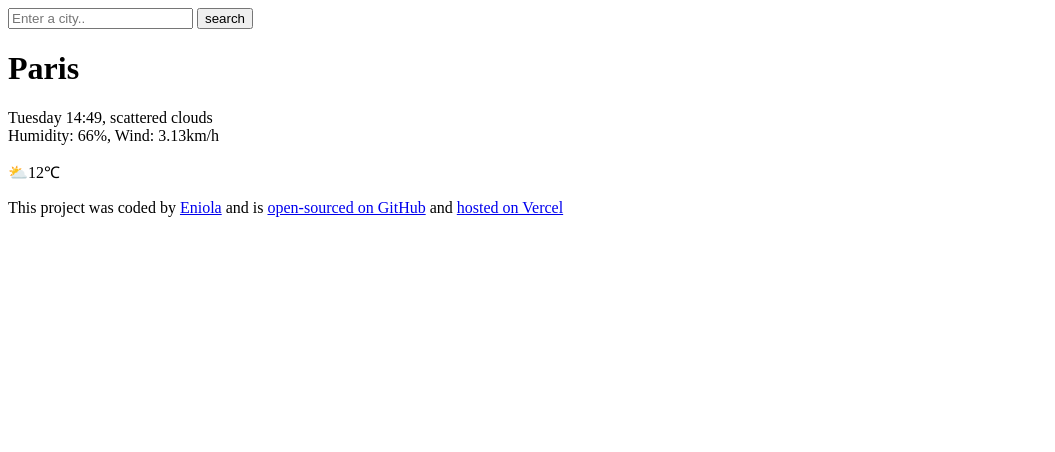
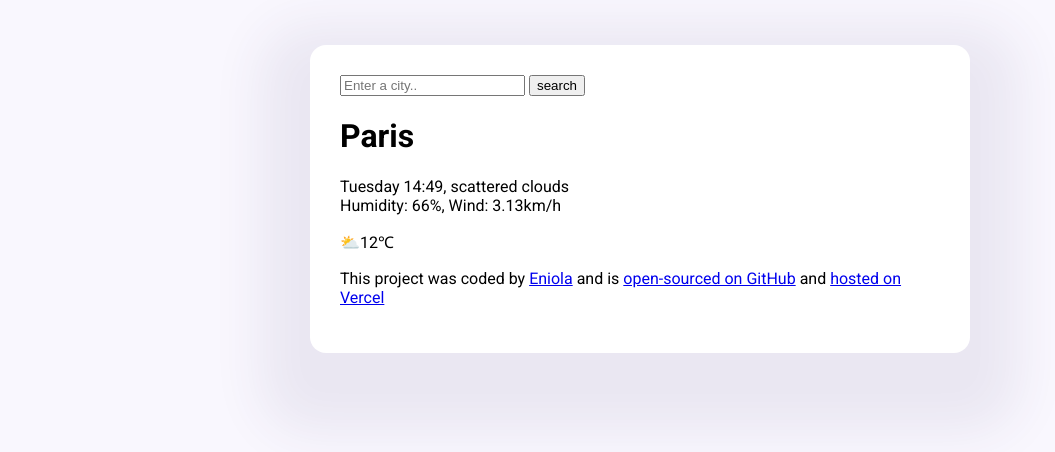
Before and after one commit to Enibecky/Weather-Forecast, a plain HTML site: page index.html in a window 1280 px wide. Shown: the whole page, without its empty margins (0-1055 px from the left). Drawn offline with Linux system fonts and the light colour scheme.

Commit message:
styled the main container and added custom fonts

```diff
--- a/index.html
+++ b/index.html
@@ -4,9 +4,15 @@
 		<meta charset="UTF-8" />
 		<meta name="viewport" content="width=device-width, initial-scale=1.0" />
 		<title>Weather forcast</title>
+		<link rel="stylesheet" href="styles.css">
+		<link rel="preconnect" href="https://fonts.googleapis.com">
+<link rel="preconnect" href="https://fonts.gstatic.com" crossorigin>
+<link href="https://fonts.googleapis.com/css2?family=Roboto:ital,wght@0,100;0,300;0,400;0,500;0,700;0,900;1,100;1,400;1,500;1,700;1,900&display=swap" rel="stylesheet">
 	</head>
+
 	<body>
-		<header>
+		<div class="weather-app">
+			<header>
 			<form>
 				<input type="search" placeholder="Enter a city.." required />
 				<input type="submit" value="search" />
@@ -38,5 +44,7 @@
 				>
 			</p>
 		</footer>
+		</div>
+
 	</body>
 </html>
--- a/styles.css
+++ b/styles.css
@@ -0,0 +1,12 @@
+body {
+  background-color: #f9f7fe;
+  font-family: 'Roboto', sans-serif;
+}
+.weather-app {
+  background: white;
+  max-width: 600px;
+  margin: 45px auto;
+  box-shadow: 0 30px 50px 50px rgba(65, 50, 100, 0.08);
+  border-radius: 16px;
+  padding: 30px;
+}
```
